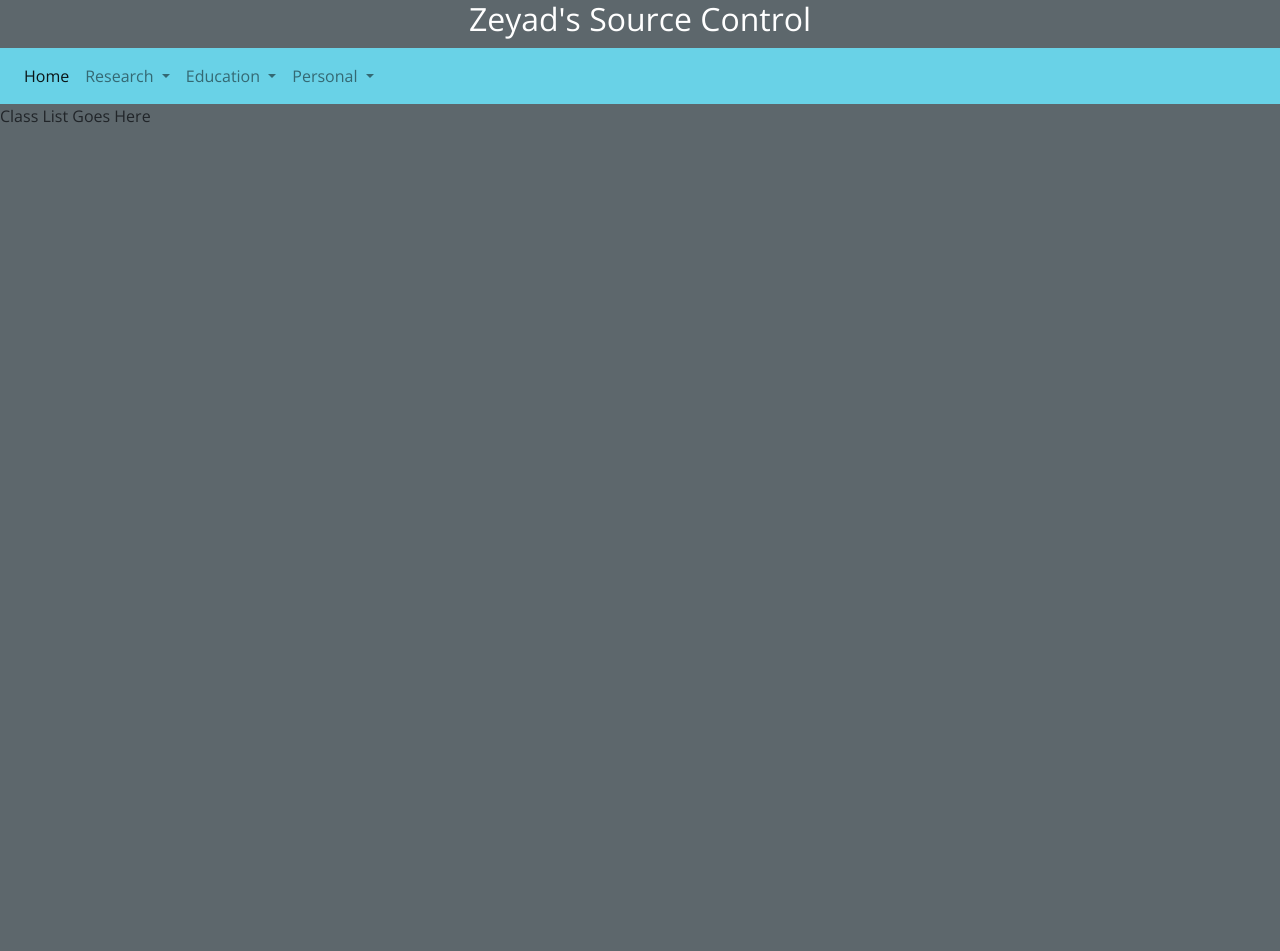
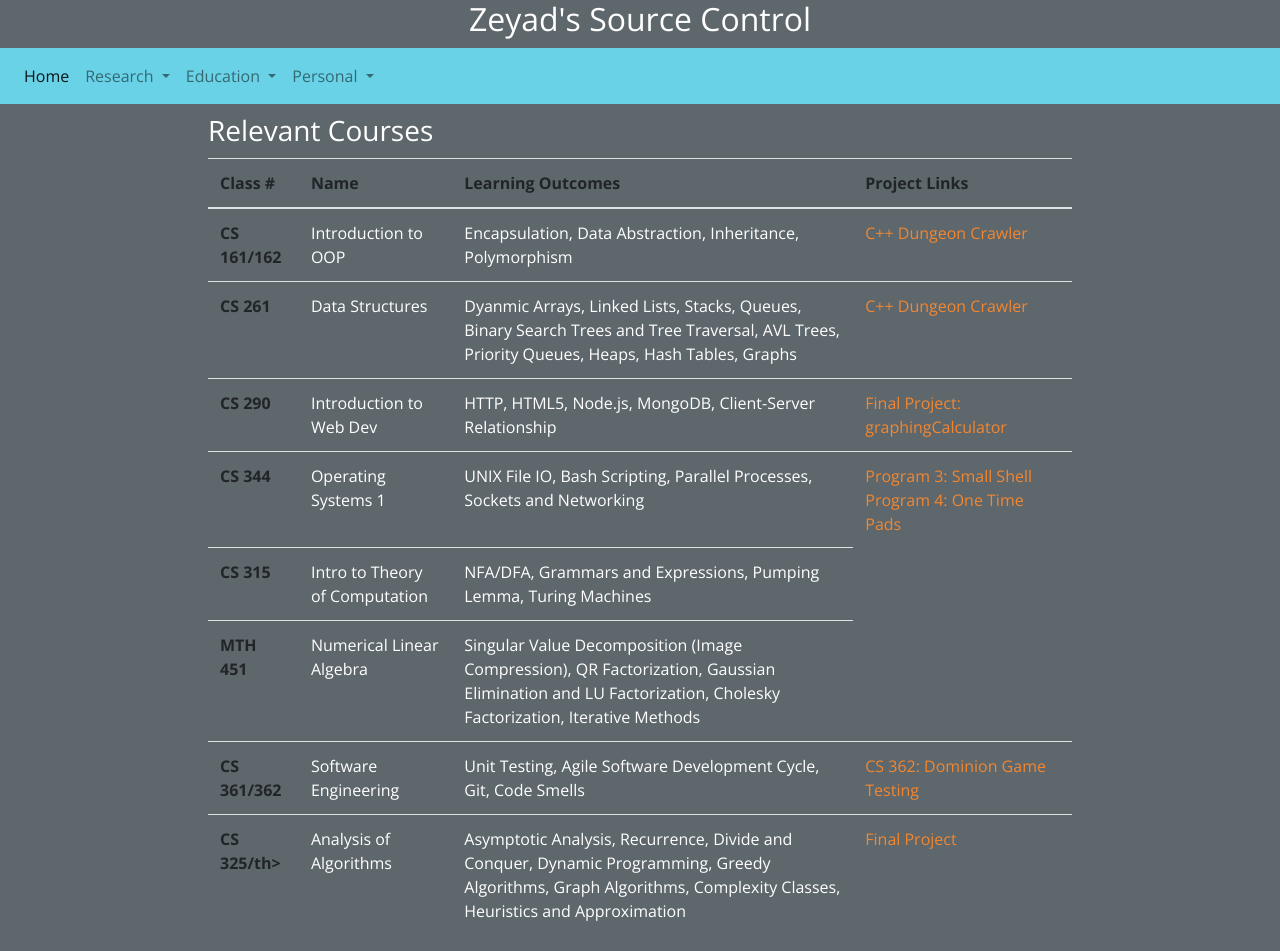
Before and after one commit to zshureih/zshureih.github.io, a Jekyll site: the page built from content/Education/classList.html, in a window 1280 px wide. Built offline with Jekyll 4.4.1, drawn with Linux system fonts in a browser that asks for light colours; before the commit the page ends 900 px from its top, so only the background shows below that.

Commit message:
added classList

```diff
--- a/content/Education/classList.html
+++ b/content/Education/classList.html
@@ -3,6 +3,93 @@ layout: default
 title: Classes
 ---
 
-<div>
-    Class List Goes Here
+<div class="band-container">
+    <h3>
+        Relevant Courses
+    </h3>
+    <table class="table">
+        <thead>
+            <tr>
+                <th scope="col">Class #</th>
+                <th scope="col">Name</th>
+                <th scope="col">Learning Outcomes</th>
+                <th scope="col">Project Links</th>
+            </tr>
+        </thead>
+        <tbody>
+            <tr>
+                <th scope="row">CS 161/162</th>
+                <td>Introduction to OOP</td>
+                <td>Encapsulation, Data Abstraction, Inheritance, Polymorphism</td>
+                <td>
+                    <a href="https://github.com/zshureih/dungeon-game">
+                        C++ Dungeon Crawler
+                    </a>
+                </td>
+            </tr>
+            <tr>
+                <th scope="row">CS 261</th>
+                <td>Data Structures</td>
+                <td>Dyanmic Arrays, Linked Lists, Stacks, Queues, Binary Search Trees and Tree Traversal, AVL Trees, Priority Queues, Heaps, Hash Tables, Graphs</td>
+                <td>
+                    <a href="https://github.com/zshureih/dungeon-game">
+                        C++ Dungeon Crawler
+                    </a>
+                </td>
+            </tr>
+            <tr>
+                <th scope="row">CS 290</th>
+                <td>Introduction to Web Dev</td>
+                <td>HTTP, HTML5, Node.js, MongoDB, Client-Server Relationship</td>
+                <td>
+                    <a href="https://github.com/zshureih/graphingCalculator.CS290">
+                        Final Project: graphingCalculator
+                    </a>
+                </td>
+            </tr>
+            <tr>
+                <th scope="row">CS 344</th>
+                <td>Operating Systems 1</td>
+                <td>UNIX File IO, Bash Scripting, Parallel Processes, Sockets and Networking</td>
+                <td>
+                    <a href="https://github.com/zshureih/smallShell">
+                        Program 3: Small Shell
+                    </a>
+                    <a href="https://github.com/zshureih/OTP">
+                        Program 4: One Time Pads
+                    </a>
+                </td>
+            </tr>
+            <tr>
+                <th scope="row">CS 315</th>
+                <td>Intro to Theory of Computation</td>
+                <td>NFA/DFA, Grammars and Expressions, Pumping Lemma, Turing Machines</td>
+            </tr>
+            <tr>
+                <th scope="row">MTH 451</th>
+                <td>Numerical Linear Algebra</td>
+                <td>Singular Value Decomposition (Image Compression), QR Factorization, Gaussian Elimination and LU Factorization, Cholesky Factorization, Iterative Methods</td>
+            </tr>
+            <tr>
+                <th scope="row">CS 361/362</th>
+                <td>Software Engineering</td>
+                <td>Unit Testing, Agile Software Development Cycle, Git, Code Smells</td>
+                <td>
+                    <a href="https://github.com/zshureih/CS362-W2020">
+                        CS 362: Dominion Game Testing
+                    </a>
+                </td>
+            </tr>
+            <tr>
+                <th scope="row">CS 325/th>
+                <td>Analysis of Algorithms</td>
+                <td>Asymptotic Analysis, Recurrence, Divide and Conquer, Dynamic Programming, Greedy Algorithms, Graph Algorithms, Complexity Classes, Heuristics and Approximation</td>
+                <td>
+                    <a href="#">
+                        Final Project
+                    </a>
+                </td>
+            </tr>
+        </tbody>
+    </table>
 </div>
--- a/content/Research/autonomousVehicles.html
+++ b/content/Research/autonomousVehicles.html
@@ -32,6 +32,7 @@ title: Autonomous Vehicles
                 <td>
                     <a href="https://github.com/microsoft/AutonomousDrivingCookbook/blob/master/AirSimE2EDeepLearning/README.md"> E2E Deep Learning</a>
                     <a href="https://github.com/microsoft/AutonomousDrivingCookbook/tree/master/DistributedRL"> DistributedRL </a>
+                    <a href="https://www.youtube.com/watch?v=O5xeyoRL95U">MIT Deep Learning for AV</a>
                 </td>
             </tr>
             <tr>
```
